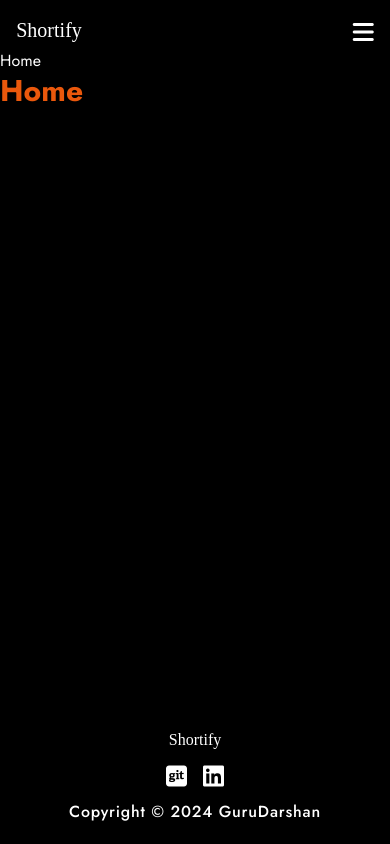
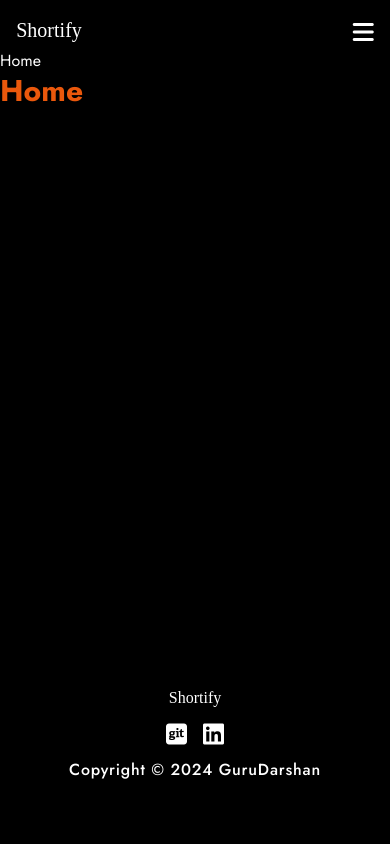
Before and after one commit to GuruDarshan57/URL-Shortner-Frontend, a React (Vite) app: page / in a window 390 px wide. Built offline with nearby package versions, Linux system fonts and the light colour scheme; a web font is replaced by a local one.

Commit message:
mobile view changes

```diff
--- a/src/App.css
+++ b/src/App.css
@@ -35,3 +35,8 @@ body{
         padding-bottom: 150px;
     }
 }
+@media(max-width:500px){
+   .main_con{
+        min-height:95vh
+    }
+}
```
